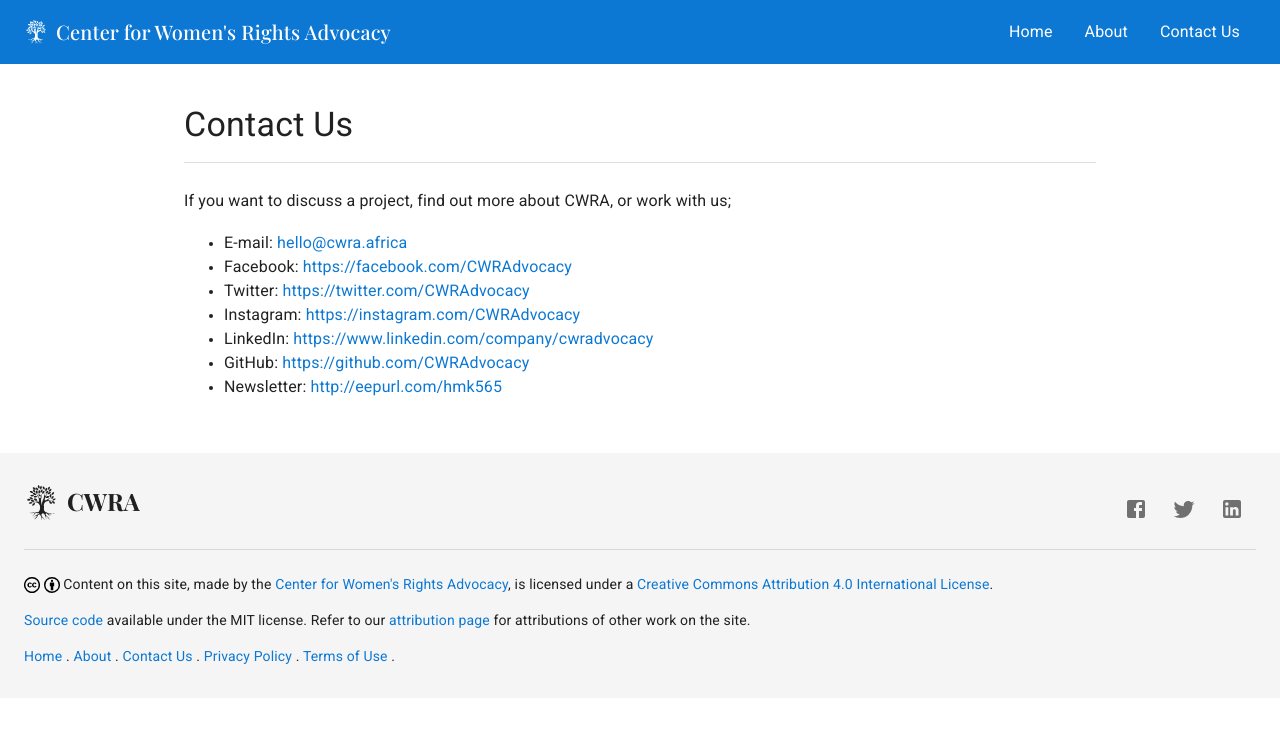
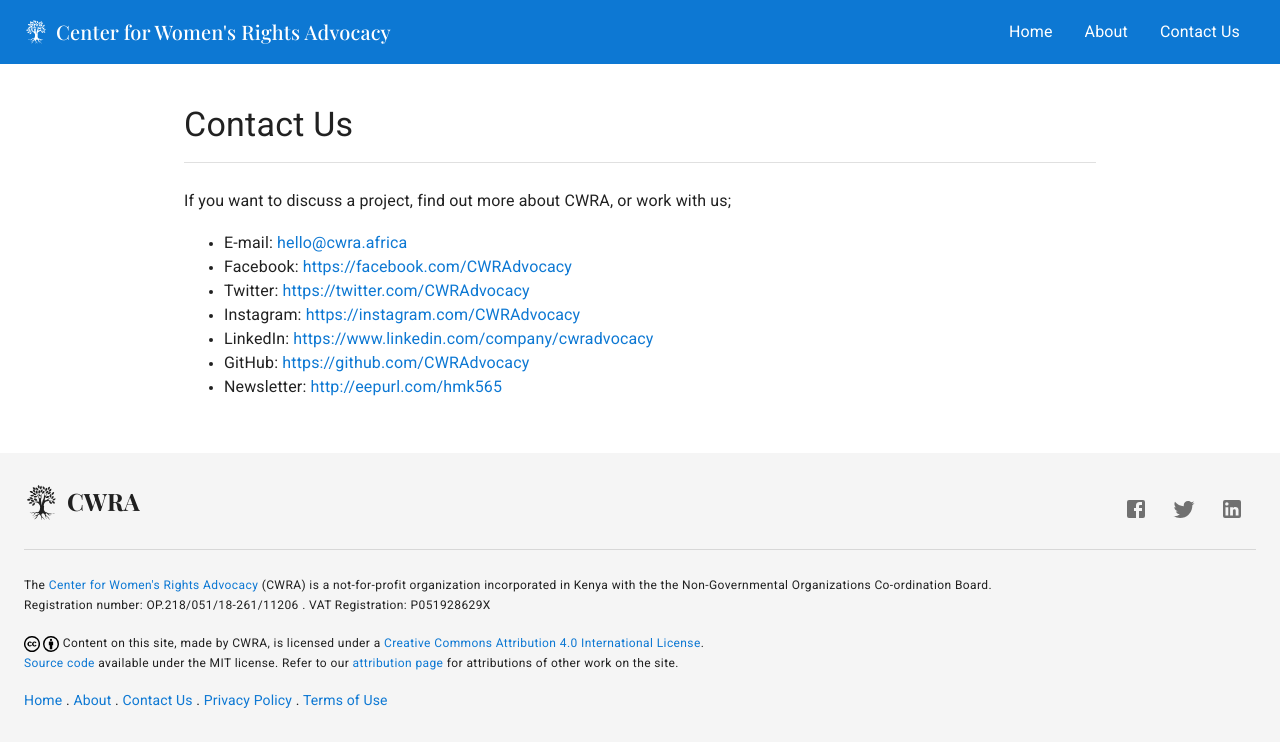
Before and after one commit to CWRAdvocacy/cwra.africa, a Next.js app: page /contact-us in a window 1280 px wide. Shown: the top 746 px of the page. Built offline with nearby package versions, Linux system fonts and the light colour scheme; a web font is replaced by a local one.

Commit message:
fix: add registration details to footer

```diff
--- a/src/components/Footer.jsx
+++ b/src/components/Footer.jsx
@@ -86,12 +86,15 @@ export default Footer;
 function AttributionText() {
   return (
     <div>
-      <Typography variant="body2" paragraph>
-        <CcIcon /> Content on this site, made by the{' '}
+      <Typography variant="caption" gutterBottom>The{' '}
         <Link href="https://cwra.africa/" target="_blank" rel="noreferrer">
           Center for Women&apos;s Rights Advocacy
-        </Link>
-        , is licensed under a{' '}
+        </Link>{' '}
+        (CWRA) is a not-for-profit organization incorporated in Kenya with the the Non-Governmental Organizations Co-ordination Board.
+      </Typography>
+      <Typography variant="caption" paragraph>Registration number: OP.218/051/18-261/11206 . VAT Registration: P051928629X</Typography>
+      <Typography variant="caption" gutterBottom>
+        <CcIcon /> Content on this site, made by CWRA, is licensed under a{' '}
         <Link
           rel="license noopener noreferrer"
           target="_blank"
@@ -101,7 +104,7 @@ function AttributionText() {
         </Link>
         .
       </Typography>
-      <Typography variant="body2" paragraph>
+      <Typography variant="caption" paragraph>
         <Link
           href="https://github.com/CWRAdvocacy"
           target="_blank"
@@ -171,7 +174,7 @@ const FooterLinks = () => {
       <Link href="/about">About</Link>{' . '}
       <Link href="/contact-us">Contact Us</Link>{' . '}
       <Link href="/privacy-policy/">Privacy Policy</Link>{' . '}
-      <Link href="/terms-of-use/">Terms of Use</Link>{' . '}
+      <Link href="/terms-of-use/">Terms of Use</Link>
     </Typography>
     </>
   )
--- a/src/components/Team/Board.jsx
+++ b/src/components/Team/Board.jsx
@@ -62,7 +62,7 @@ const Board = () => {
         <Typography variant="h5" align="center" gutterBottom paragraph>
           Our Board
         </Typography>
-        <Grid container spacing={2} justify="center">
+        <Grid container spacing={2} justifyContent="center">
           {boardMembers}
         </Grid>
       </Container>
```
